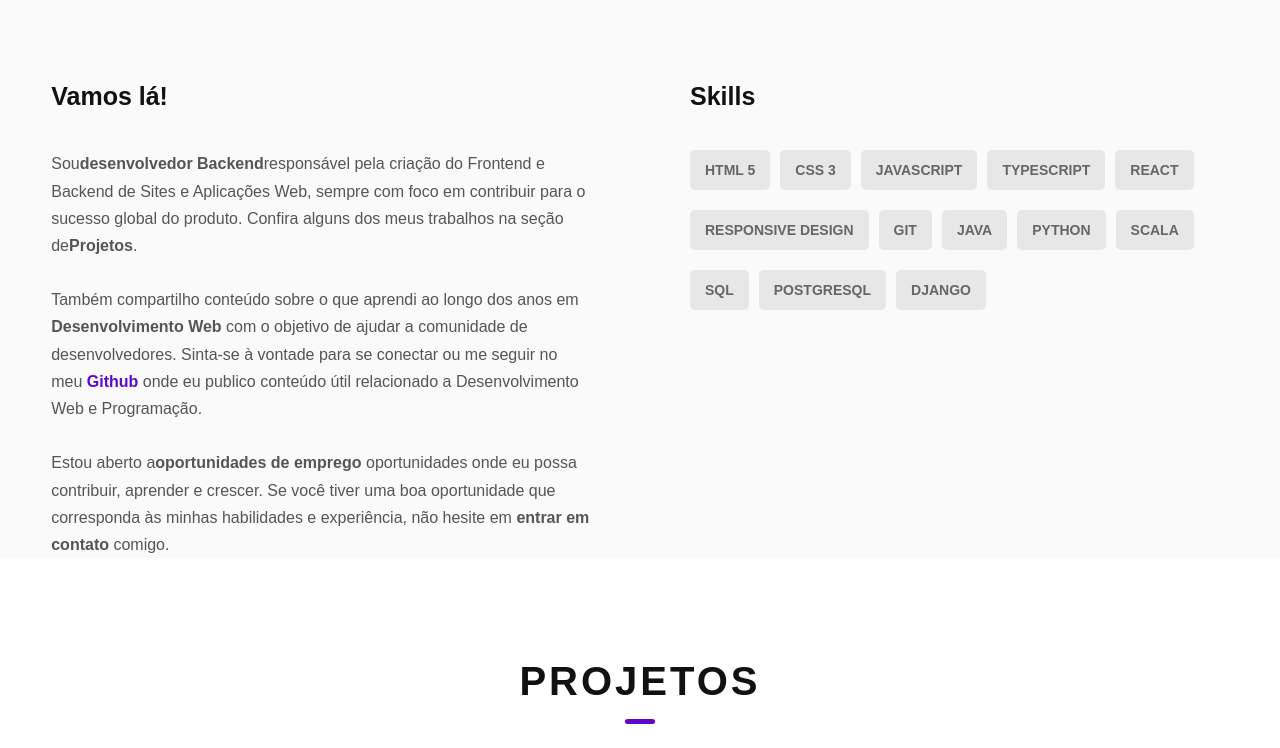
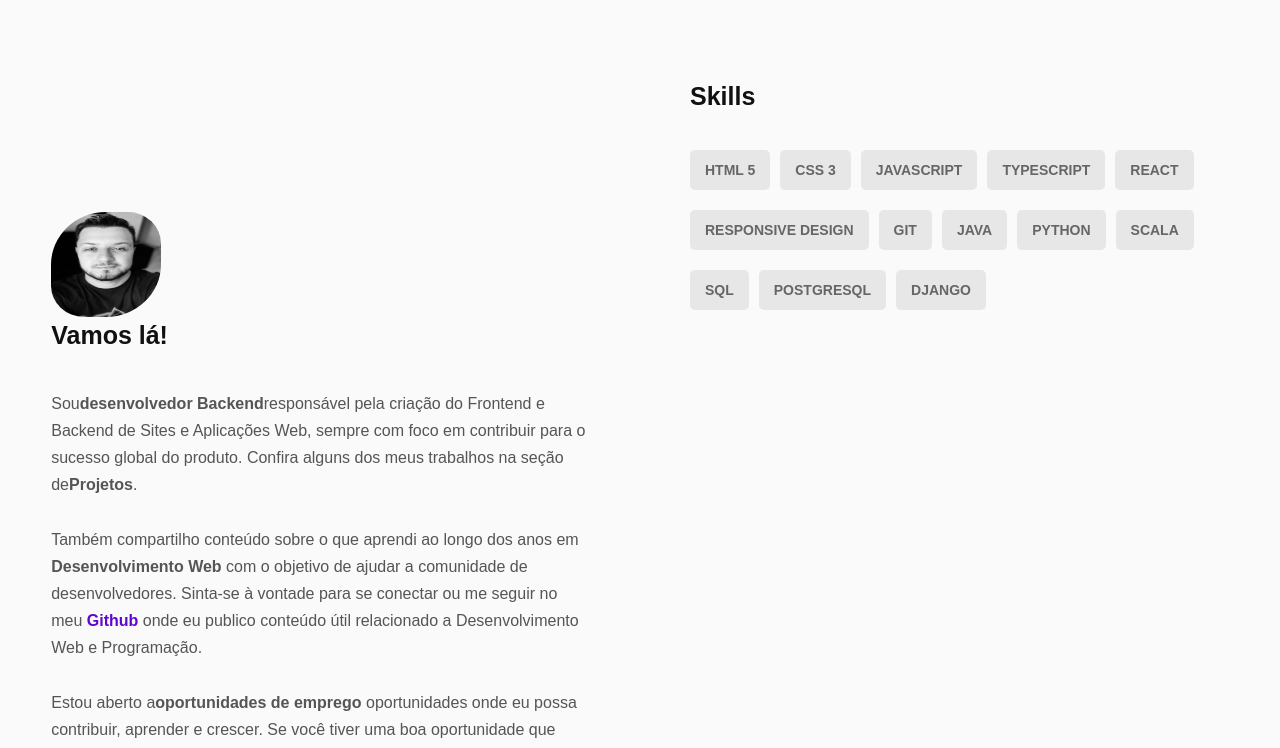
Before and after one commit to VetorMelo/portfolio_victor_react, a React (Vite) app: page / in a window 1280 px wide. Shown: the part 1122-1870 px from the top of the page. Built offline with nearby package versions, Linux system fonts and the light colour scheme; a web font is replaced by a local one.

Commit message:
inserindo foto de perfil

```diff
--- a/src/app/App.jsx
+++ b/src/app/App.jsx
@@ -241,6 +241,7 @@ function App() {
 					<p>Aqui você encontrará mais informações sobre mim, o que faço e minhas habilidades atuais, principalmente em termos de programação e tecnologia.</p>
 					<div className={style["about-content"]}>
 						<div className={style["about-info"]}>
+						<img src={minhaFoto} alt="Victor Melo" className={style["profile-pic"]} />
 							<h3>Vamos lá!</h3>
 							<p>
 								Sou<span>desenvolvedor Backend</span>responsável pela criação do Frontend e Backend de Sites e Aplicações Web, sempre com foco em contribuir para o sucesso global do produto. Confira alguns dos meus trabalhos na seção de<span>Projetos</span>. <br /> <br />
```
